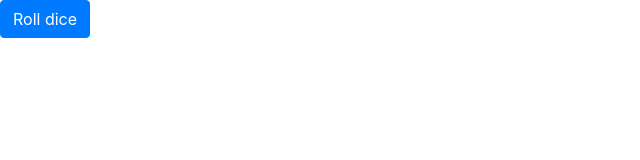
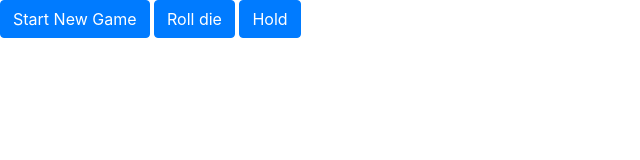
Before and after one commit to saoud/pig-dice, a plain HTML site: page index.html in a window 1280 px wide. Shown: the whole page, without its empty margins (0-640 px from the left). Drawn offline with Linux system fonts and the light colour scheme.

Commit message:
Add buttons
Co-authored-by: Saoud Rana <saoud@saoud.dev>

```diff
--- a/index.html
+++ b/index.html
@@ -12,6 +12,8 @@
 
 <body>
 
-    <button type=button class="btn btn-primary" id="Roll Dice">Roll dice</button>
+    <button class="btn btn-primary" id="start-new-game">Start New Game</button>
+    <button class="btn btn-primary" id="roll">Roll die</button>
+    <button class="btn btn-primary" id="hold">Hold</button>
 
 </body>
```
